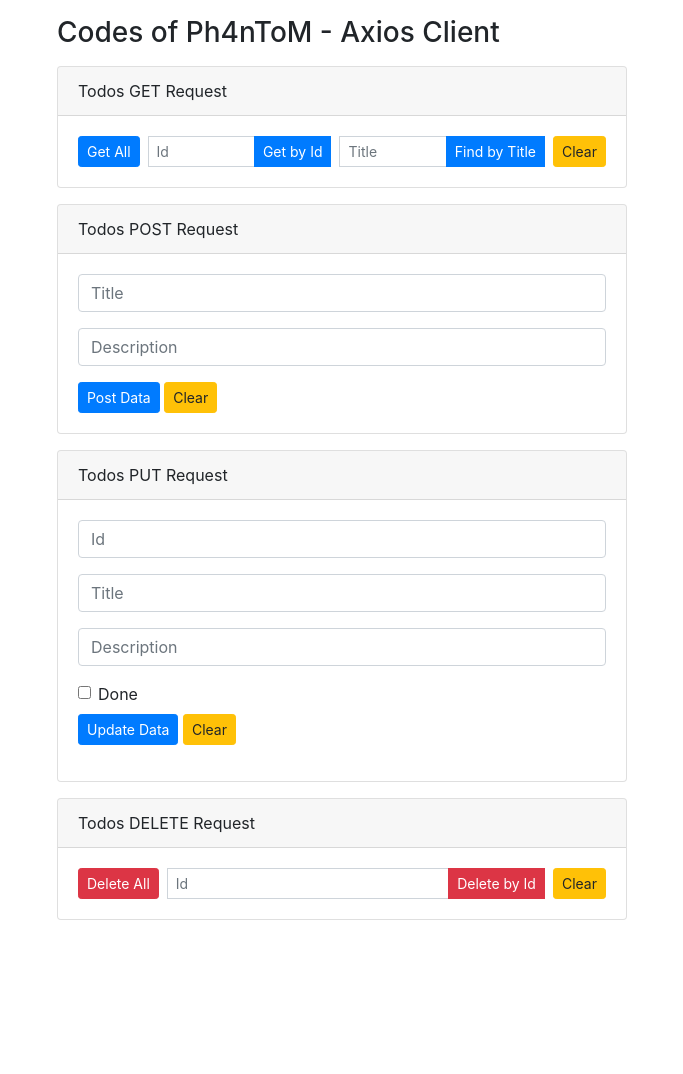
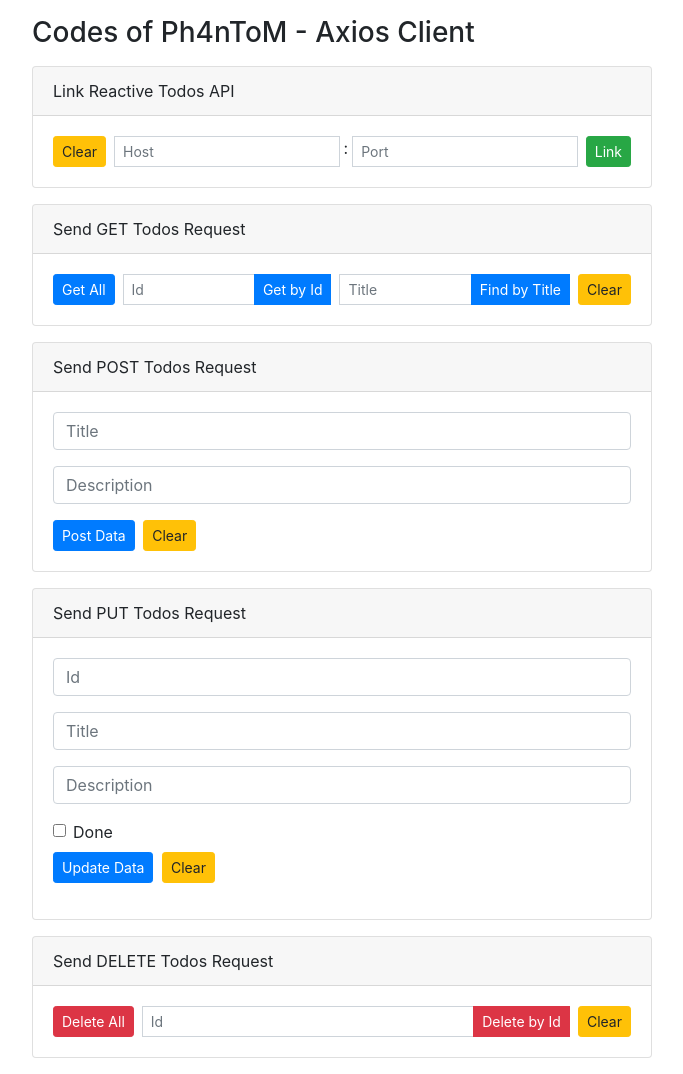
Before and after one commit to Ph4nToM-74/todos-reactive-axios-app, a plain HTML site: page index.html in a window 1280 px wide. Shown: the whole page, without its empty margins (298-981 px from the left). Before the commit the page ends 936 px from the top, so only its background shows below. Drawn offline with nearby package versions, Linux system fonts and the light colour scheme.

Commit message:
Relocate the Reactive API Client (#2)
* Change the location of Client code

* Change the version of application to "v1.0.1"

* Improve the API Client functionality

* Modify the documentation in the README.md file

```diff
--- a/api-client/index.html
+++ b/index.html
@@ -15,33 +15,57 @@
 
 <body>
 
-    <div class="container my-3" style="max-width: 600px">
+    <div class="container my-3" style="max-width: 650px">
 
         <h3>Codes of Ph4nToM - Axios Client</h3>
 
         <div class="card mt-3">
 
-            <div class="card-header">Todos GET Request</div>
+            <div class="card-header">Link Reactive Todos API</div>
 
             <div class="card-body">
 
                 <div class="input-group input-group-sm">
 
-                    <button class="btn btn-sm btn-primary" onclick="getAllData()">Get All</button>
+                    <button class="btn btn-sm btn-warning" onclick="clearLinkOutput()">Clear</button>
 
-                    <input class="form-control ml-2" id="get-id" placeholder="Id" type="text">
+                    <input class="form-control ml-2" id="get-host" placeholder="Host" type="text">
+                    <span class="ml-1 mr-1">:</span>
+                    <input class="form-control mr-2" id="get-port" placeholder="Port" type="text">
 
-                    <div class="input-group-append">
+                    <button class="btn btn-sm btn-success" onclick="linkReactiveApi()">Link</button>
+
+                </div>
+
+                <div id="linkResult"></div>
+
+            </div>
+
+        </div>
+
+        <div class="card mt-3">
+
+            <div class="card-header">Send GET Todos Request</div>
+
+            <div class="card-body">
+
+                <div class="input-group input-group-sm">
+
+                    <button class="btn btn-sm btn-primary mr-1" onclick="getAllData()">Get All</button>
+
+                    <input class="form-control ml-1" id="get-id" placeholder="Id" type="text">
+
+                    <div class="input-group-append mr-1">
                         <button class="btn btn-sm btn-primary" onclick="getDataById()">Get by Id</button>
                     </div>
 
-                    <input class="form-control ml-2" id="get-title" placeholder="Title" type="text">
+                    <input class="form-control ml-1" id="get-title" placeholder="Title" type="text">
 
-                    <div class="input-group-append">
+                    <div class="input-group-append mr-1">
                         <button class="btn btn-sm btn-primary" onclick="getDataByTitle()">Find by Title</button>
                     </div>
 
-                    <button class="btn btn-sm btn-warning ml-2" onclick="clearGetOutput()">Clear</button>
+                    <button class="btn btn-sm btn-warning ml-1" onclick="clearGetOutput()">Clear</button>
 
                 </div>
 
@@ -53,7 +77,7 @@
 
         <div class="card mt-3">
 
-            <div class="card-header">Todos POST Request</div>
+            <div class="card-header">Send POST Todos Request</div>
 
             <div class="card-body">
 
@@ -65,7 +89,7 @@
                     <input class="form-control" id="post-description" placeholder="Description" type="text">
                 </div>
 
-                <button class="btn btn-sm btn-primary" onclick="postData()">Post Data</button>
+                <button class="btn btn-sm btn-primary mr-1" onclick="postData()">Post Data</button>
                 <button class="btn btn-sm btn-warning" onclick="clearPostOutput()">Clear</button>
 
                 <div id="postResult"></div>
@@ -76,7 +100,7 @@
 
         <div class="card mt-3">
 
-            <div class="card-header">Todos PUT Request</div>
+            <div class="card-header">Send PUT Todos Request</div>
 
             <div class="card-body">
 
@@ -99,7 +123,7 @@
 
                 <div class="form-group mt-2">
                     <button class="btn btn-sm btn-primary" onclick="putData()">Update Data</button>
-                    <button class="btn btn-sm btn-warning" onclick="clearPutOutput()">Clear</button>
+                    <button class="btn btn-sm btn-warning ml-1" onclick="clearPutOutput()">Clear</button>
                 </div>
 
                 <div id="putResult"></div>
@@ -110,21 +134,21 @@
 
         <div class="card mt-3">
 
-            <div class="card-header">Todos DELETE Request</div>
+            <div class="card-header">Send DELETE Todos Request</div>
 
             <div class="card-body">
 
                 <div class="input-group input-group-sm">
 
-                    <button class="btn btn-sm btn-danger" onclick="deleteAllData()">Delete All</button>
+                    <button class="btn btn-sm btn-danger mr-1" onclick="deleteAllData()">Delete All</button>
 
-                    <input class="form-control ml-2" id="delete-id" placeholder="Id" type="text">
+                    <input class="form-control ml-1" id="delete-id" placeholder="Id" type="text">
 
-                    <div class="input-group-append">
+                    <div class="input-group-append mr-1">
                         <button class="btn btn-sm btn-danger" onclick="deleteDataById()">Delete by Id</button>
                     </div>
 
-                    <button class="btn btn-sm btn-warning ml-2" onclick="clearDeleteOutput()">Clear</button>
+                    <button class="btn btn-sm btn-warning ml-1" onclick="clearDeleteOutput()">Clear</button>
 
                 </div>
 
--- a/api-client/main.js
+++ b/main.js
@@ -1,5 +1,5 @@
 
-const instance = axios.create({
+let instance = axios.create({
 
     baseURL: "http://localhost:8080/reactive",
 
@@ -11,8 +11,33 @@ const instance = axios.create({
 
 function htmlizeResponse(response) {
 
-    return `<div class="alert alert-secondary mt-2" role="alert"><pre>` +
-            JSON.stringify(response, null, 2) + "</pre></div>";
+    return `<div class="alert alert-secondary mt-3" role="alert"><pre>` +
+            JSON.stringify(response, null, 4) + "</pre></div>";
+}
+
+function linkReactiveApi() {
+
+    let resultElement = document.getElementById("linkResult");
+
+    resultElement.innerHTML = "";
+
+    const host = document.getElementById("get-host").value;
+    const port = document.getElementById("get-port").value;
+
+    if (host && port) {
+
+        instance = axios.create({
+
+            baseURL: "http://" + host + ":" + port + "/reactive",
+
+            headers: {
+
+                "Content-Type": "application/json",
+            },
+        });
+    }
+
+    resultElement.innerHTML = htmlizeResponse(instance.getUri());
 }
 
 async function getAllData() {
@@ -214,6 +239,11 @@ async function deleteDataById() {
     }
 }
 
+function clearLinkOutput() {
+
+    document.getElementById("linkResult").innerHTML = "";
+}
+
 function clearGetOutput() {
 
     document.getElementById("getResult").innerHTML = "";
--- a/todos-app/pom.xml
+++ b/todos-app/pom.xml
@@ -15,7 +15,7 @@
 
 	<groupId>com.ph4ntom.of.codes</groupId>
 	<artifactId>todos-app</artifactId>
-	<version>1.0.0-SNAPSHOT</version>
+	<version>1.0.1-SNAPSHOT</version>
 
 	<name>Todos Application</name>
 	<description>Manage your Todos!</description>
```
Also changed, not shown: 2 other files.
